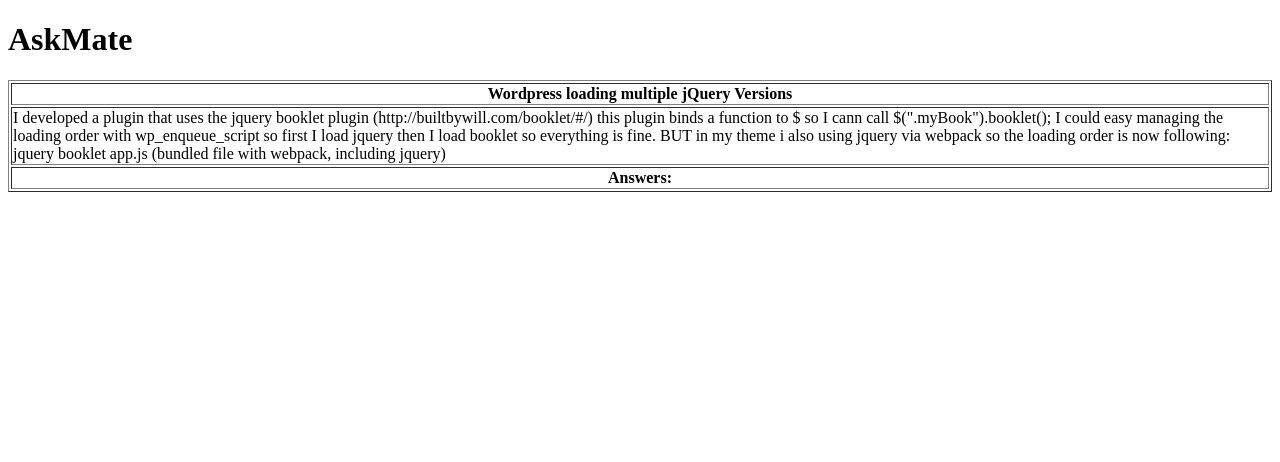
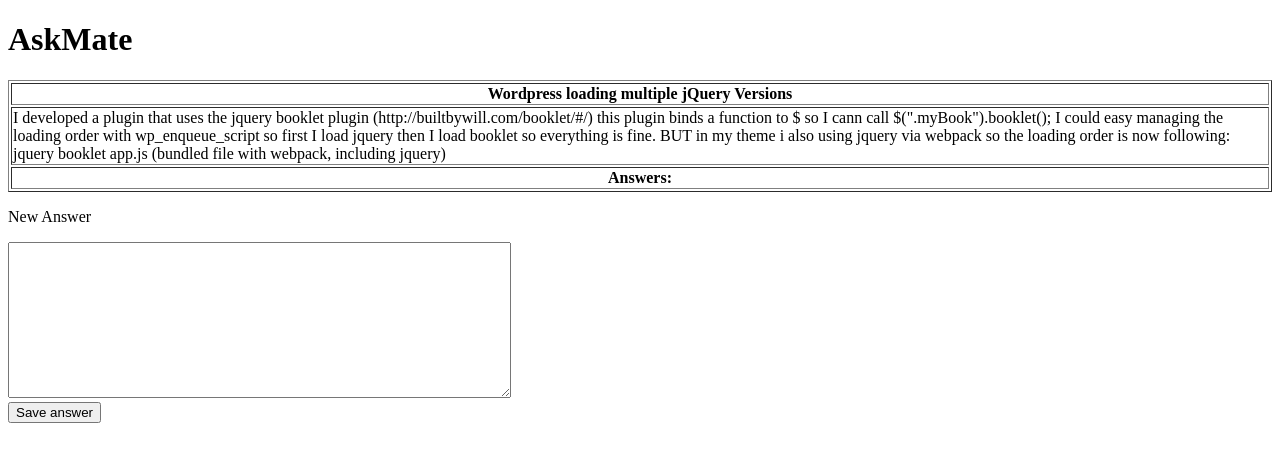
Before and after one commit to CodecoolBP20172/askmate-team-relentless, a Flask app: page /question/1 in a window 1280 px wide. Shown: the top 462 px of the page. Run offline with Flask 2, Linux system fonts and the light colour scheme.

Commit message:
answer form added to question.html

```diff
--- a/templates/question.html
+++ b/templates/question.html
@@ -12,8 +12,15 @@
             <th>Answers:</th>
         </tr>
             {% for i in answer %}
-        <tr><td>{{ i[4] }}</td></tr>
+        <tr>
+            <td>{{ i[4] }}</td>
+        </tr>
             {% endfor %}
-        </table>
+    </table>
+    <form id="form" action="/questions/<id>/new_answer" method="post">
+        <p>New Answer</p>
+        <textarea name="message" rows="10" cols="60" minlength="10"></textarea><br>
+        <button type="submit">Save answer</button>
+    </form>
 </body>
 </html>
```
